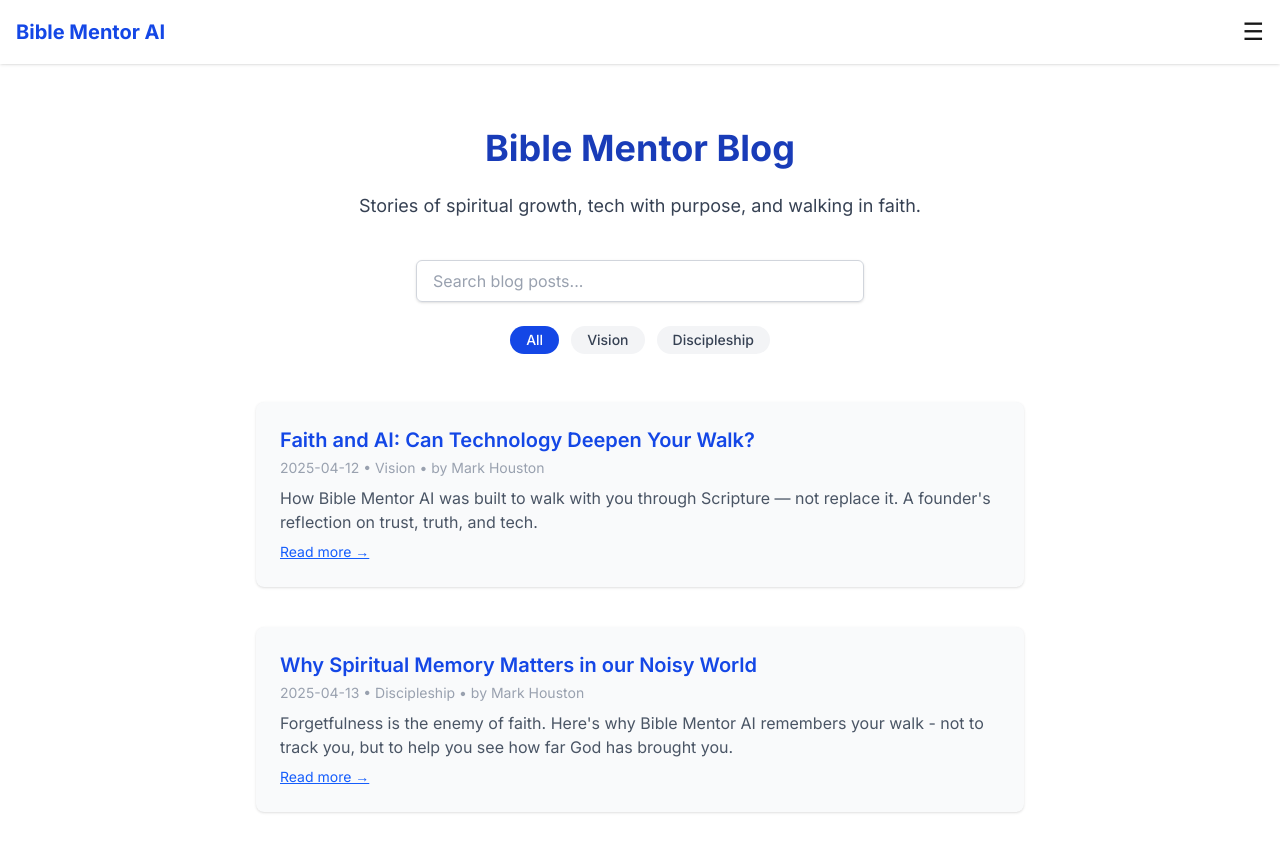
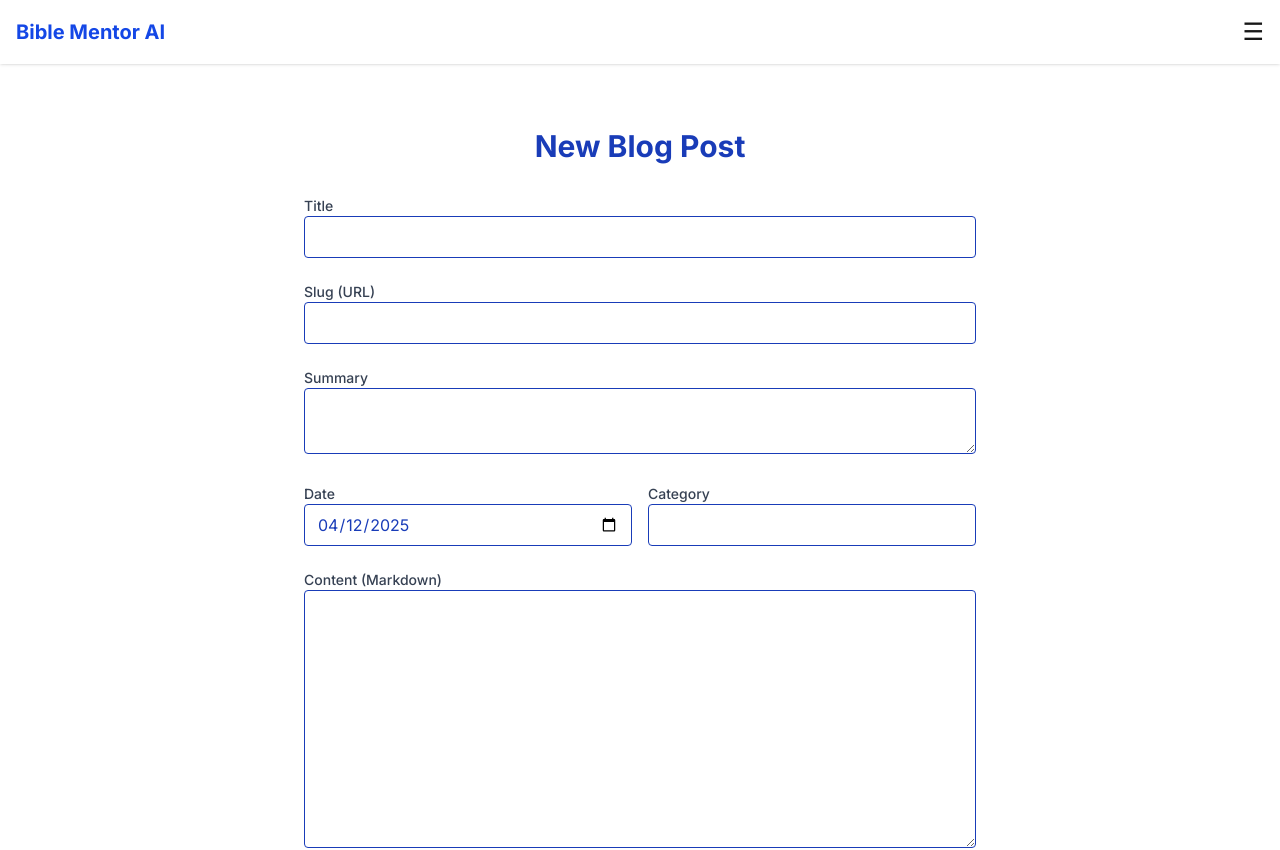
Before and after one commit to houstonmarkw/bible-mentor-ai-frontend, a Next.js app: page /blog in a window 1280 px wide. Shown: the top 850 px of the page. Built offline with nearby package versions, Linux system fonts and the light colour scheme.

Commit message:
Connect blog admin to Firestore with working post submission

```diff
--- a/src/app/blog/page.tsx
+++ b/src/app/blog/page.tsx
@@ -1,140 +1,175 @@
 'use client';
 
+import { useState } from 'react';
 import Head from 'next/head';
-import { useEffect, useState } from 'react';
-import Link from 'next/link';
+import { collection, addDoc } from 'firebase/firestore';
+import { db } from '@/lib/firebase';
 
 type BlogPost = {
+  title: string;
   slug: string;
-  title: string;
   summary: string;
   date: string;
   author: string;
   category: string;
+  content: string;
 };
 
-export default function BlogPage() {
-  const [posts, setPosts] = useState<BlogPost[]>([]);
-  const [categories, setCategories] = useState<string[]>([]);
-  const [selectedCategory, setSelectedCategory] = useState<string | null>(null);
-  const [search, setSearch] = useState('');
-  const [error, setError] = useState(false);
+export default function AdminBlogPage() {
+  const [form, setForm] = useState<BlogPost>({
+    title: '',
+    slug: '',
+    summary: '',
+    date: new Date().toISOString().slice(0, 10),
+    author: 'Mark Houston',
+    category: '',
+    content: '',
+  });
 
-  useEffect(() => {
-    const fetchPosts = async () => {
+  const [savedPosts, setSavedPosts] = useState<BlogPost[]>([]);
+  const [submitted, setSubmitted] = useState(false);
+
+  const handleChange = (e: React.ChangeEvent<HTMLInputElement | HTMLTextAreaElement>) => {
+    const { name, value } = e.target;
+    setForm((prev) => ({ ...prev, [name]: value }));
+  };
+
+  const handleSubmit = async (e: React.FormEvent) => {
+    e.preventDefault();
+
+    if (!form.title || !form.slug || !form.content) {
+      alert('Title, Slug, and Content are required.');
+      return;
+    }
+
     try {
-        const res = await fetch('/data/blog-posts.json');
-        if (!res.ok) throw new Error('Failed to fetch blog data');
-        const data: BlogPost[] = await res.json();
-        const allCategories = Array.from(new Set(data.map((p) => p.category)));
-        setPosts(data);
-        setCategories(allCategories);
-      } catch (err) {
-        console.error('Blog fetch failed:', err);
-        setError(true);
+      const docRef = await addDoc(collection(db, 'blogPosts'), form);
+      console.log('✅ Blog post saved with ID:', docRef.id);
+
+      setSavedPosts((prev) => [...prev, form]);
+      setSubmitted(true);
+
+      setForm({
+        title: '',
+        slug: '',
+        summary: '',
+        date: new Date().toISOString().slice(0, 10),
+        author: 'Mark Houston',
+        category: '',
+        content: '',
+      });
+    } catch (error) {
+      console.error('❌ Firestore write failed:', error);
+      alert('There was an error saving the post.');
     }
   };
-
-    fetchPosts();
-  }, []);
-
-  const filteredPosts = posts.filter((post) => {
-    const matchesCategory = !selectedCategory || post.category === selectedCategory;
-    const matchesSearch =
-      post.title.toLowerCase().includes(search.toLowerCase()) ||
-      post.summary.toLowerCase().includes(search.toLowerCase());
-
-    return matchesCategory && matchesSearch;
-  });
 
   return (
     <>
       <Head>
-        <title>Blog – Bible Mentor AI</title>
-        <meta
-          name="description"
-          content="Explore faith reflections, app updates, and behind-the-scenes stories from Bible Mentor AI. Discover how AI and Scripture can grow your walk with Christ."
-        />
-        <link rel="canonical" href="https://biblementorai.org/blog" />
+        <title>Blog Admin – Bible Mentor AI</title>
       </Head>
 
       <section className="bg-white min-h-screen px-6 py-16">
-        <div className="max-w-3xl mx-auto">
-          <h1 className="text-4xl font-bold text-blue-800 mb-6 text-center">Bible Mentor Blog</h1>
-          <p className="text-gray-700 text-lg mb-10 text-center">
-            Stories of spiritual growth, tech with purpose, and walking in faith.
-          </p>
+        <div className="max-w-2xl mx-auto">
+          <h1 className="text-3xl font-bold text-blue-800 mb-8 text-center">New Blog Post</h1>
 
-          {/* 🔍 Search Input */}
-          <div className="mb-6 flex justify-center">
+          {submitted && (
+            <div className="bg-green-100 text-green-700 px-4 py-2 rounded mb-6 text-sm text-center">
+              Post submitted to Firestore and previewed below.
+            </div>
+          )}
+
+          <form onSubmit={handleSubmit} className="space-y-6">
+            <div>
+              <label className="block text-sm font-medium text-gray-700">Title</label>
               <input
-              type="text"
-              placeholder="Search blog posts..."
-              value={search}
-              onChange={(e) => setSearch(e.target.value)}
-              className="w-full max-w-md px-4 py-2 border border-gray-300 rounded-md shadow-sm text-blue-800 placeholder-gray-400 focus:outline-none focus:ring-2 focus:ring-blue-500"
+                name="title"
+                value={form.title}
+                onChange={handleChange}
+                className="w-full border rounded px-3 py-2 text-blue-800"
+                required
               />
             </div>
 
-          {/* 🏷️ Category Filters */}
-          {categories.length > 0 && (
-            <div className="flex flex-wrap justify-center gap-3 mb-12">
+            <div>
+              <label className="block text-sm font-medium text-gray-700">Slug (URL)</label>
+              <input
+                name="slug"
+                value={form.slug}
+                onChange={handleChange}
+                className="w-full border rounded px-3 py-2 text-blue-800"
+                required
+              />
+            </div>
+
+            <div>
+              <label className="block text-sm font-medium text-gray-700">Summary</label>
+              <textarea
+                name="summary"
+                value={form.summary}
+                onChange={handleChange}
+                className="w-full border rounded px-3 py-2 text-blue-800"
+              />
+            </div>
+
+            <div className="flex gap-4">
+              <div className="w-1/2">
+                <label className="block text-sm font-medium text-gray-700">Date</label>
+                <input
+                  type="date"
+                  name="date"
+                  value={form.date}
+                  onChange={handleChange}
+                  className="w-full border rounded px-3 py-2 text-blue-800"
+                />
+              </div>
+              <div className="w-1/2">
+                <label className="block text-sm font-medium text-gray-700">Category</label>
+                <input
+                  name="category"
+                  value={form.category}
+                  onChange={handleChange}
+                  className="w-full border rounded px-3 py-2 text-blue-800"
+                />
+              </div>
+            </div>
+
+            <div>
+              <label className="block text-sm font-medium text-gray-700">Content (Markdown)</label>
+              <textarea
+                name="content"
+                value={form.content}
+                onChange={handleChange}
+                className="w-full border rounded px-3 py-2 text-blue-800"
+                rows={10}
+                required
+              />
+            </div>
+
             <button
-                onClick={() => setSelectedCategory(null)}
-                className={`px-4 py-1 rounded-full text-sm font-medium ${
-                  selectedCategory === null
-                    ? 'bg-blue-700 text-white'
-                    : 'bg-gray-100 text-gray-700 hover:bg-gray-200'
-                }`}
+              type="submit"
+              className="bg-blue-700 text-white px-6 py-2 rounded hover:bg-blue-800 transition"
             >
-                All
+              Submit
             </button>
-              {categories.map((cat) => (
-                <button
-                  key={cat}
-                  onClick={() => setSelectedCategory(cat)}
-                  className={`px-4 py-1 rounded-full text-sm font-medium ${
-                    selectedCategory === cat
-                      ? 'bg-blue-700 text-white'
-                      : 'bg-gray-100 text-gray-700 hover:bg-gray-200'
-                  }`}
-                >
-                  {cat}
-                </button>
-              ))}
+          </form>
         </div>
-          )}
 
-          {/* 📝 Blog Post List */}
-          {error ? (
-            <p className="text-center text-red-600">Failed to load blog posts.</p>
-          ) : filteredPosts.length === 0 ? (
-            <p className="text-center text-gray-500">No matching posts found.</p>
-          ) : (
-            <div className="space-y-10">
-              {filteredPosts.map((post) => (
-                <div
-                  key={post.slug}
-                  className="bg-gray-50 p-6 rounded-lg shadow-sm hover:shadow-md transition"
-                >
-                  <h2 className="text-xl font-semibold text-blue-700">
-                    <Link href={`/blog/${post.slug}`}>{post.title}</Link>
-                  </h2>
-                  <p className="text-sm text-gray-400 mt-1">
+        {savedPosts.length > 0 && (
+          <div className="max-w-3xl mx-auto mt-16 space-y-10">
+            <h2 className="text-2xl font-bold text-blue-800 mb-4 text-center">Preview Saved Posts</h2>
+            {savedPosts.map((post, idx) => (
+              <div key={idx} className="bg-gray-50 p-6 rounded-lg shadow-sm">
+                <h3 className="text-xl font-semibold text-blue-700">{post.title}</h3>
+                <p className="text-sm text-gray-500 mt-1">
                   {post.date} • {post.category} • by {post.author}
                 </p>
-                  <p className="text-gray-600 mt-2">{post.summary}</p>
-                  <Link
-                    href={`/blog/${post.slug}`}
-                    className="text-sm text-blue-600 underline mt-2 inline-block"
-                  >
-                    Read more →
-                  </Link>
+                <p className="text-gray-700 mt-2">{post.summary}</p>
               </div>
             ))}
           </div>
         )}
-        </div>
       </section>
     </>
   );
--- /dev/null
+++ b/src/lib/firebase.ts
@@ -0,0 +1,17 @@
+import { initializeApp, getApps, getApp } from 'firebase/app';
+import { getFirestore } from 'firebase/firestore';
+
+const firebaseConfig = {
+  apiKey: 'AIzaSyDzYsrRt10M7yLk9ZvqyGlxqIbor2G6vX0',
+  authDomain: 'bible-mentor-ai-app.firebaseapp.com',
+  projectId: 'bible-mentor-ai-app',
+  storageBucket: 'bible-mentor-ai-app.appspot.com',
+  messagingSenderId: '451476402934',
+  appId: '1:451476402934:web:0d3a5929e69f7dedbc32d7',
+};
+
+const app = !getApps().length ? initializeApp(firebaseConfig) : getApp();
+
+const db = getFirestore(app);
+
+export { db };
```
Lines whose indentation alone changed are shown as unchanged.
